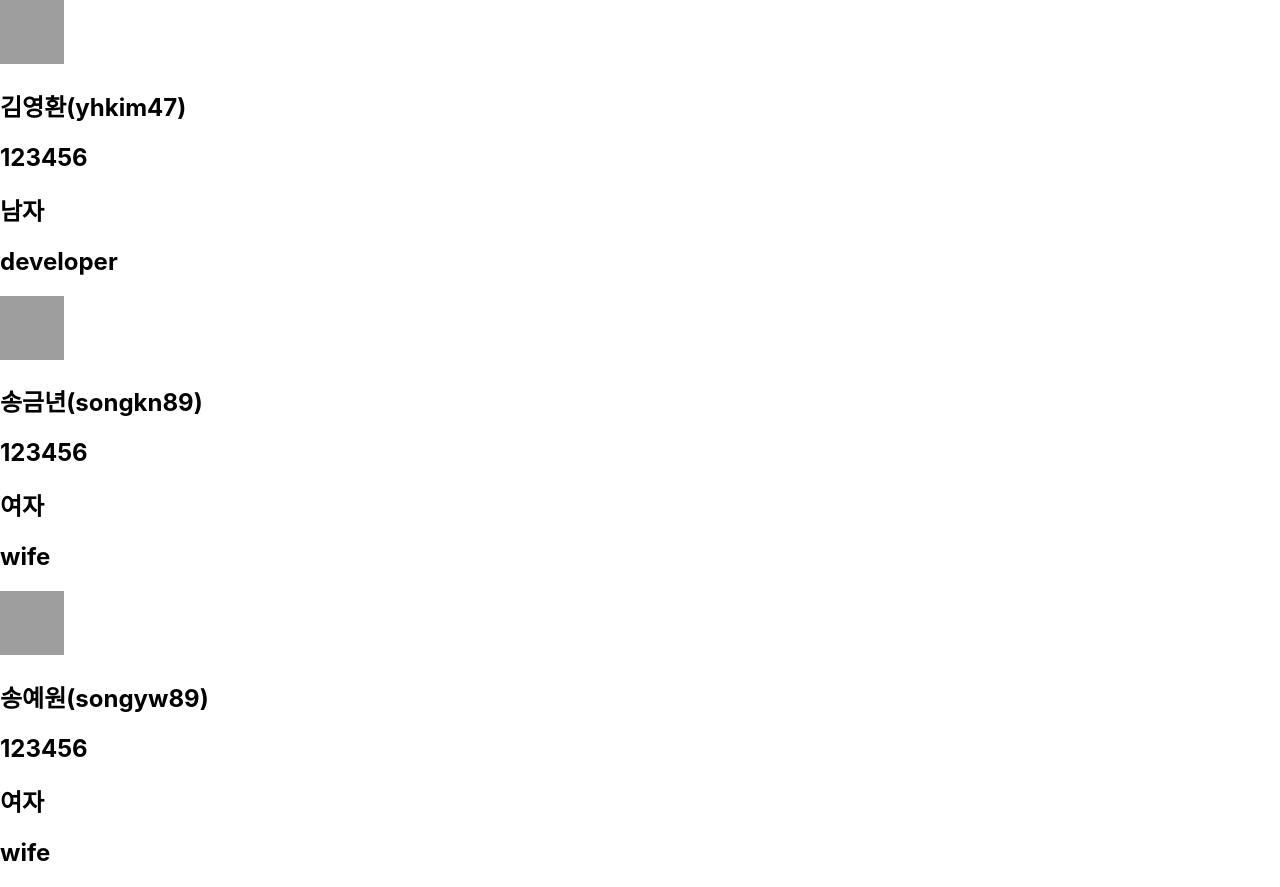
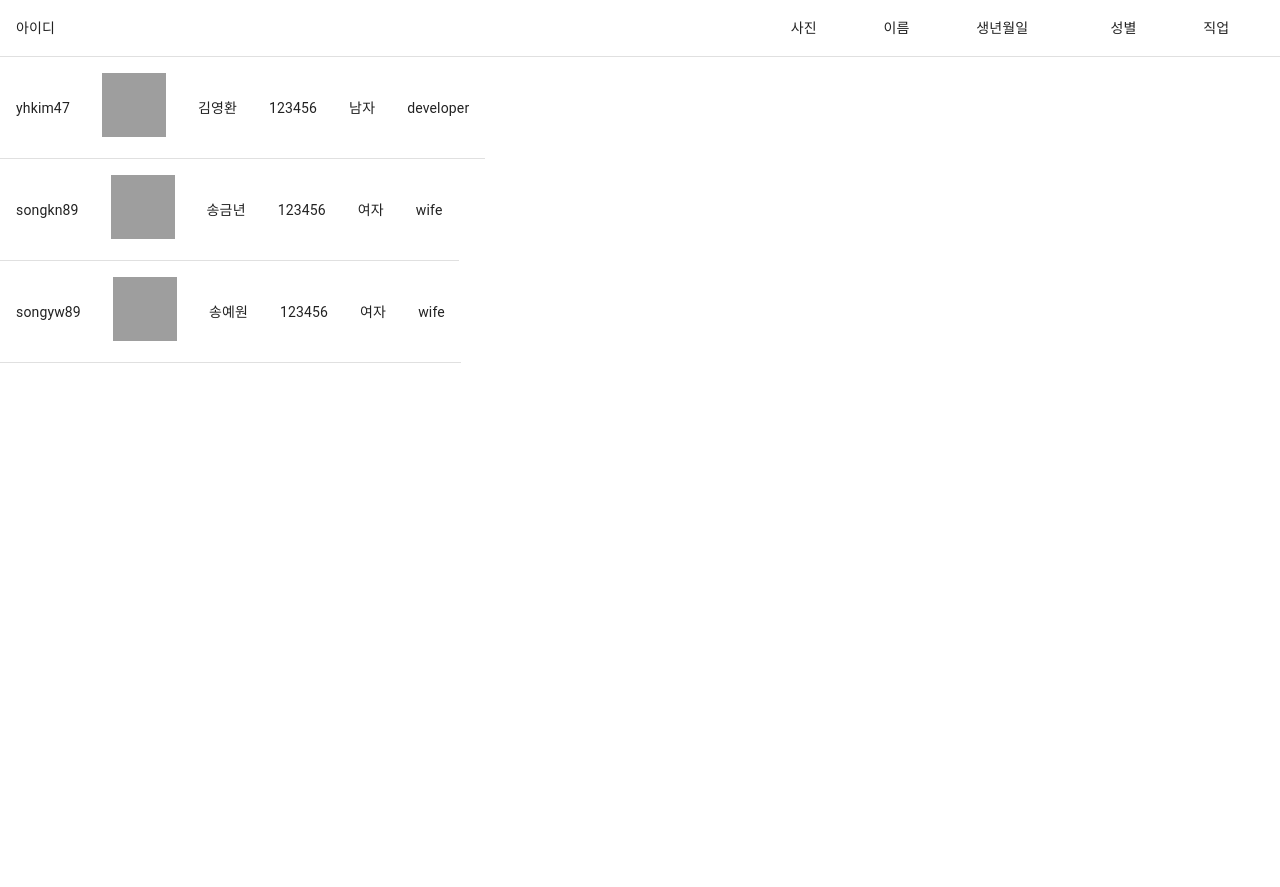
Before and after one commit to yhkim47/React-Management-Tutorial, a React (Create React App) app: page / in a window 1280 px wide. After the commit the page ends 800 px from the top, so only its background shows below. Built offline with nearby package versions, Linux system fonts and the light colour scheme; grey boxes are pictures that could not be loaded.

Commit message:
Apply material-ui

```diff
--- a/package.json
+++ b/package.json
@@ -3,6 +3,7 @@
   "version": "0.1.0",
   "private": true,
   "dependencies": {
+    "@material-ui/core": "^4.11.0",
     "@testing-library/jest-dom": "^5.11.4",
     "@testing-library/react": "^11.1.0",
     "@testing-library/user-event": "^12.1.10",
--- a/src/App.js
+++ b/src/App.js
@@ -1,7 +1,12 @@
-import logo from './logo.svg';
 import './App.css';
 import { Component } from 'react';
 import Customer from './components/Customer';
+import Table from '@material-ui/core/Table';
+import TableHead from '@material-ui/core/TableHead';
+import TableBody from '@material-ui/core/TableBody';
+import TableRow from '@material-ui/core/TableRow';
+import TableCell from '@material-ui/core/TableCell';
+import { withStyles } from '@material-ui/core/styles';
 
 const customers = [
   {
@@ -34,6 +39,18 @@ class App extends Component {
   render() {
     return (
       <div>
+        <Table>
+          <TableHead>
+            <TableRow>
+              <TableCell>아이디</TableCell>
+              <TableCell>사진</TableCell>
+              <TableCell>이름</TableCell>
+              <TableCell>생년월일</TableCell>
+              <TableCell>성별</TableCell>
+              <TableCell>직업</TableCell>
+            </TableRow>
+          </TableHead>
+          <TableBody>
             {
               customers.map(customer => {
                 return (
@@ -49,6 +66,8 @@ class App extends Component {
                   )
                 })
             }
+          </TableBody>
+        </Table>
       </div>
     )
   }
--- a/src/components/Customer.js
+++ b/src/components/Customer.js
@@ -1,43 +1,19 @@
 import React from 'react';
+import TableRow from '@material-ui/core/TableRow';
+import TableCell from '@material-ui/core/TableCell';
 
 class Customer extends React.Component {
     render() {
         return (
             <div>
-                <CustomerProfile
-                    id={this.props.id}
-                    name={this.props.name}
-                    image={this.props.image}
-                />
-                <CustomerInfo
-                    birthday={this.props.birthday}
-                    gender={this.props.gender}
-                    job={this.props.job}
-                />
-            </div>
-        )
-    }
-}
-
-class CustomerProfile extends React.Component {
-    render() {
-        return(
-            <div>
-                <img src={this.props.image} alt='profile' />
-                <h2>{this.props.name}({this.props.id})</h2>
-            </div>
-        )
-    }
-}
-
-
-class CustomerInfo extends React.Component {
-    render() {
-        return(
-            <div>
-                <h2>{this.props.birthday}</h2>
-                <h2>{this.props.gender}</h2>
-                <h2>{this.props.job}</h2>
+                <TableRow>
+                    <TableCell>{this.props.id}</TableCell>
+                    <TableCell><img src={this.props.image} alt='profile' /></TableCell>
+                    <TableCell>{this.props.name}</TableCell>
+                    <TableCell>{this.props.birthday}</TableCell>
+                    <TableCell>{this.props.gender}</TableCell>
+                    <TableCell>{this.props.job}</TableCell>
+                </TableRow>
             </div>
         )
     }
```
Also changed, not shown: 1 other file (tests, documents, lock files or other folders). Lines whose indentation alone changed are shown as unchanged.
